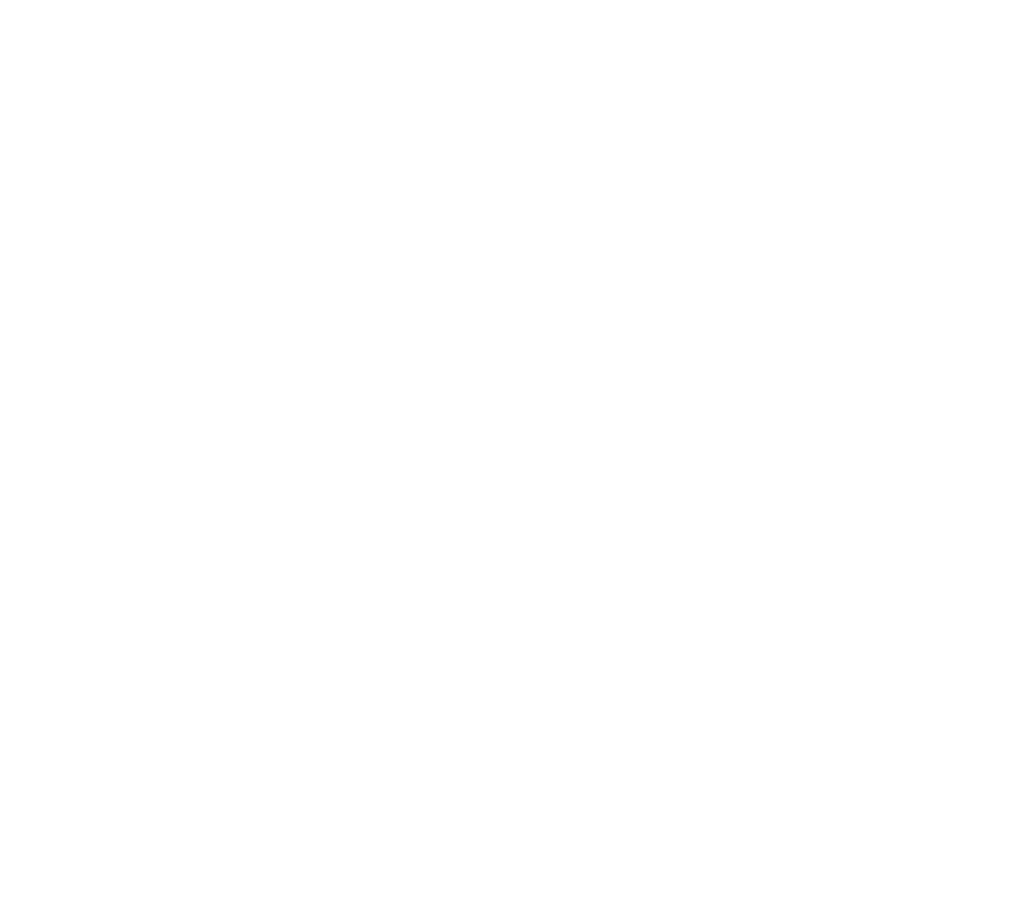
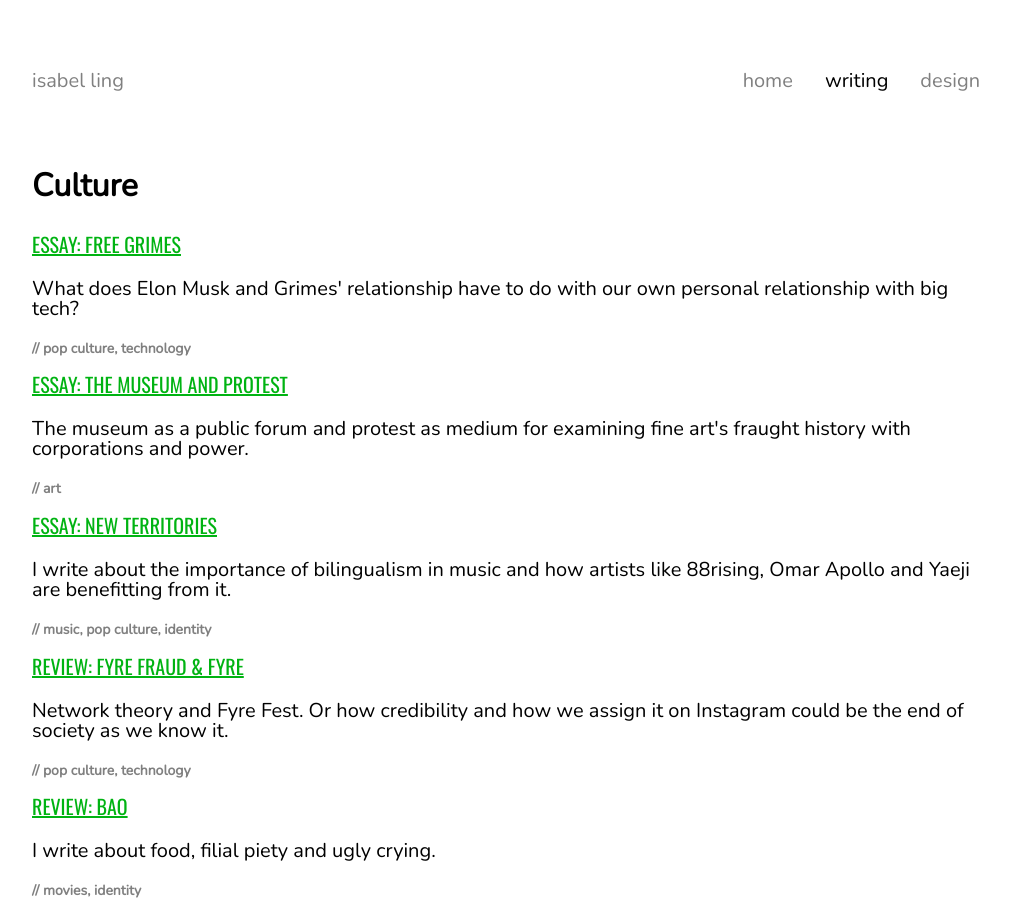
Before and after one commit to isabelgling/isabelling.github.io, a plain HTML site: page writing.html in a window 1280 px wide. Shown: the whole page, without its empty margins (126-1136 px from the left). Before the commit the page ends 800 px from the top, so only its background shows below. Drawn offline with nearby package versions, Linux system fonts and the light colour scheme.

Commit message:
added updated index and writing

```diff
--- a/writing.html
+++ b/writing.html
@@ -1,3 +1,114 @@
 <!DOCTYPE html>
 <html lang="en">
+<head>
+  <meta charset="UTF-8">
+  <meta name="viewport" content="width=device-width, initial-scale=1.0">
+  <meta http-equiv="X-UA-Compatible" content="ie=edge">
+  <link rel="stylesheet" type="text/css" href="style.css" />
+  <link href="https://fonts.googleapis.com/css?family=Nunito|Oswald&display=swap" rel="stylesheet">
+  <title>Writing</title>
+  <style>
+    .container{
+      display: grid;
+      grid-template-columns: 150px auto auto 150px;
+      grid-template-rows:100px auto;
+      grid-row-gap: 35px;
+      }
+
+      .title{
+        grid-column:2/3;
+        grid-row:1/2;
+        justify-self:start;
+        align-self: end;
+        font-size: 20px;
+        padding:14px 0px;
+        color: gray;
+        font-family: 'Nunito', sans-serif;
+      }
+
+      .nav{
+        grid-column:3/4;
+        grid-row:1/2;
+        justify-self: end;
+        align-self: end;
+
+      }
+
+      .nav a {
+      font-family: 'Nunito', sans-serif;
+      font-style: bold;
+      float: left;
+      color: gray;
+      text-align: center;
+      padding: 14px 16px;
+      text-decoration: none;
+      font-size: 20px;
+      }
+
+      .nav a:hover {
+      color: blue;
+      }
+
+      .nav a.active {
+      color: black;
+      }
+
+      .writing {
+        grid-column:2/4;
+        grid-row:2/3;
+        font-family:'Nunito', sans-serif;
+      }
+      .writing a{
+        text-transform: uppercase;
+        font-family:'Oswald', sans-serif;
+        font-size: 20px;
+        color: #00b312;
+
+      }
+
+      .writing p{
+        font-family:'Nunito', sans-serif;
+        font-size: 20px;
+        line-height: 20px;
+      }
+
+      .writing h2{
+        font-family:'Nunito', sans-serif;
+        font-size: 14px;
+        color: gray;
+
+      }
+  </style>
+</head>
+<body>
+  <div class = "container">
+    <div class = "title">
+      isabel ling
+    </div>
+    <div class = "nav">
+        <a href = "index.html"> home </a>
+        <a class = "active" href = "writing.html"> writing </a>
+        <a href = "design.html"> design </a>
+    </div>
+    <div class = "writing">
+      <h1>Culture</h1>
+      <a href ="https://cornellsun.com/2018/09/11/ling-free-grimes/">ESSAY: FREE GRIMES</a>
+      <p>What does Elon Musk and Grimes' relationship have to do with our own personal relationship with big tech? </p>
+      <h2> // pop culture, technology </h2>
+      <a href = "https://cornellsun.com/2019/02/17/ling-the-museum-and-protest/">Essay: The Museum and Protest </a>
+      <p>The museum as a public forum and protest as medium for examining fine art's fraught history with corporations and power.</p>
+      <h2> // art </h2>
+      <a href = "https://cornellsun.com/2018/11/11/ling-new-territories/"> Essay: New Territories </a>
+      <p> I write about the importance of bilingualism in music and how artists like 88rising, Omar Apollo and Yaeji are benefitting from it.</p>
+      <h2> // music, pop culture, identity </h2>
+      <a href = "https://cornellsun.com/2019/01/21/in-instagram-we-trust/"> Review: Fyre Fraud & Fyre </a>
+      <p>  Network theory and Fyre Fest. Or how credibility and how we assign it on Instagram could be the end of society as we know it. </p>
+      <h2> // pop culture, technology </h2>
+      <a href ="https://cornellsun.com/2018/08/29/linguistics-eat-up/">Review: Bao </a>
+      <p> I write about food, filial piety and ugly crying. </p>
+      <h2> // movies, identity </h2>
+    </div>
+  </div>
+
+</body>
 </html>
```
Also changed, not shown: index.html (added, +90 -0 lines), style.css (added), 1 other file.
